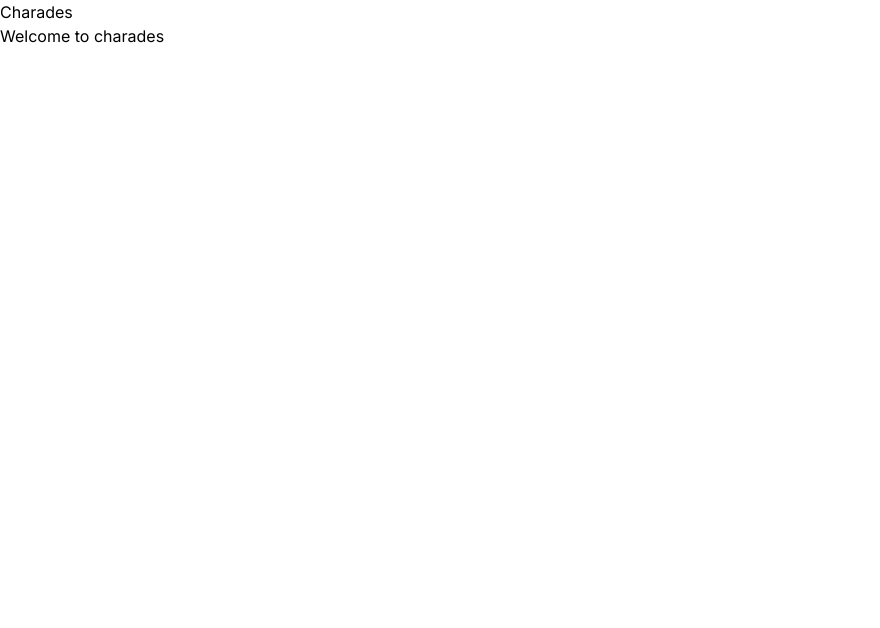
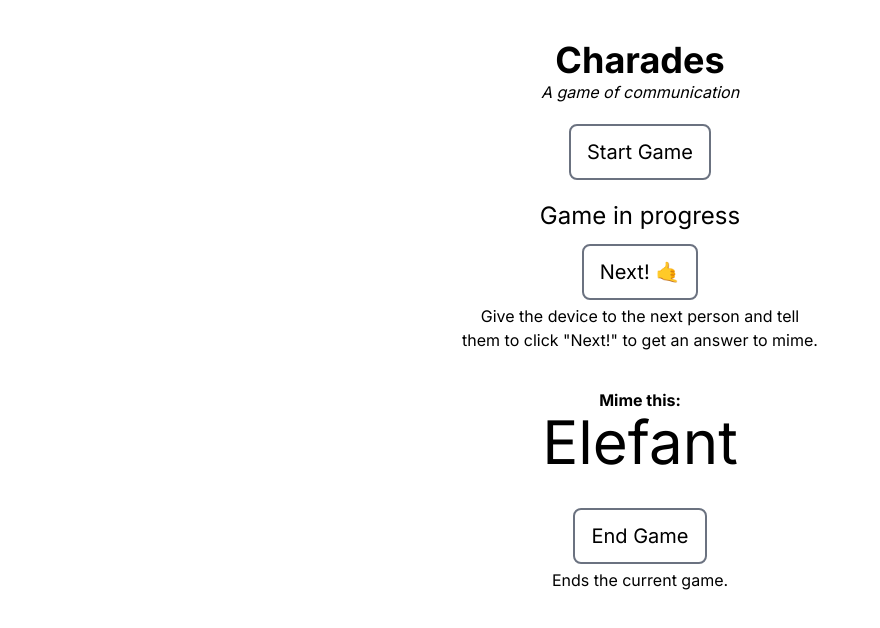
Before and after one commit to phillipphoenix/charades, a Next.js app: page / in a window 1280 px wide. Shown: the top 628 px of the page, without its empty margins (0-880 px from the left). Built offline with nearby package versions, Linux system fonts and the light colour scheme.

Commit message:
Setting up HTML that can be put into separate components later.

```diff
--- a/src/app/page.tsx
+++ b/src/app/page.tsx
@@ -1,10 +1,29 @@
-import Image from 'next/image'
-
 export default function Home() {
   return (
-    <main className="">
-      <h1>Charades</h1>
-      <p>Welcome to charades</p>
+    <main className="p-10 flex flex-col items-center gap-5">
+      <div className="flex flex-col items-center">
+        <h1 className="text-4xl font-bold">Charades</h1>
+        <p className="italic">A game of communication</p>
+      </div>
+      <div>
+        <button className="text-xl px-4 py-3 border-2 border-gray-500 rounded-lg hover:bg-slate-200">Start Game</button>
+      </div>
+      <div className="flex flex-col items-center gap-3">
+        <h2 className="text-2xl">Game in progress</h2>
+
+        <div className="flex flex-col items-center gap-1">
+          <button className="text-xl px-4 py-3 border-2 border-gray-500 rounded-lg hover:bg-slate-200">Next! 🤙</button>
+          <p className="text-center">Give the device to the next person and tell<br/>them to click &quot;Next!&quot; to get an answer to mime.</p>
+        </div>
+        <div className="flex flex-col items-center py-6">
+          <p className="font-bold">Mime this:</p>
+          <p className="text-6xl">Elefant</p>
+        </div>
+        <div className="flex flex-col items-center gap-1">
+          <button className="text-xl px-4 py-3 border-2 border-gray-500 rounded-lg hover:bg-slate-200">End Game</button>
+          <p className="text-center">Ends the current game.</p>
+        </div>
+      </div>
     </main>
-  )
+  );
 }
```
